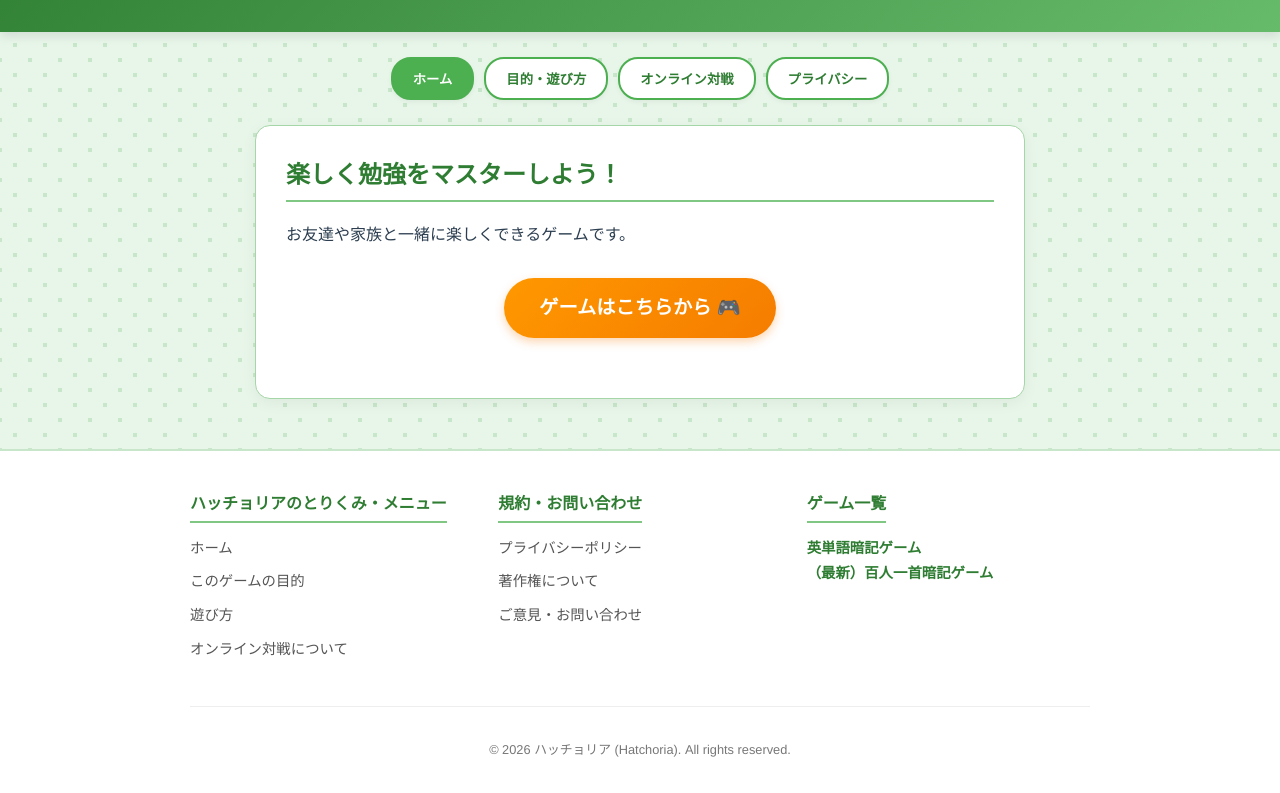
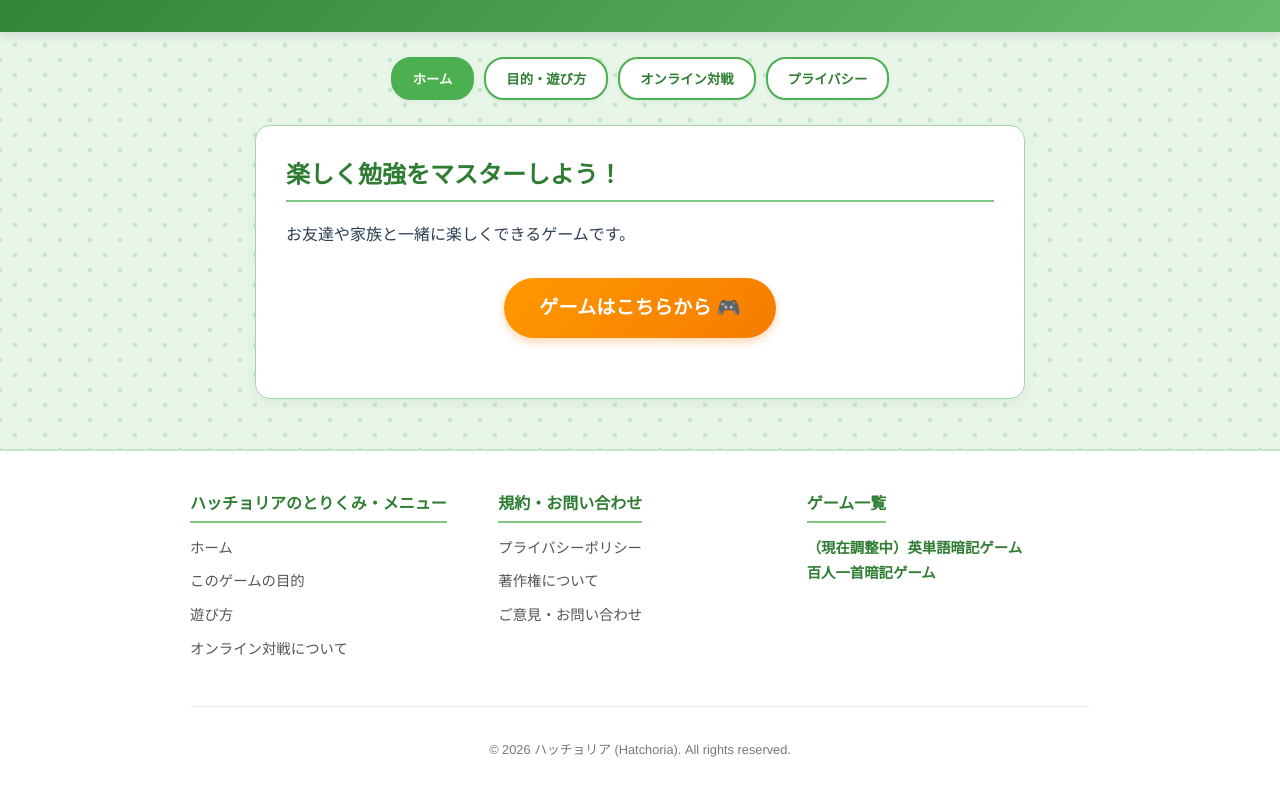
Before and after one commit to SatoHaruya/-, a plain HTML site: page index.html in a window 1280 px wide. Shown: the part 150-943 px from the top of the page. Drawn offline with Linux system fonts and the light colour scheme.

Commit message:
Update footer links text in index.html

```diff
--- a/index.html
+++ b/index.html
@@ -365,12 +365,12 @@
                 <ul class="footer-links">
                     <li>
                         <a href="https://hedgebirdcat.github.io/Hatchoria/" target="_blank" rel="noopener noreferrer" style="font-weight: bold; color: var(--primary-color);">
-                            英単語暗記ゲーム
+                            （現在調整中）英単語暗記ゲーム
                         </a>
                        <br>
                         <a href="https://haruyasato.github.io/necks/" target="_blank" rel="noopener noreferrer" style="font-weight: bold; color: var(--primary-color);">
 
-                            （最新）百人一首暗記ゲーム
+                            百人一首暗記ゲーム
                         </a>
                     </li>
                 </ul>
```
